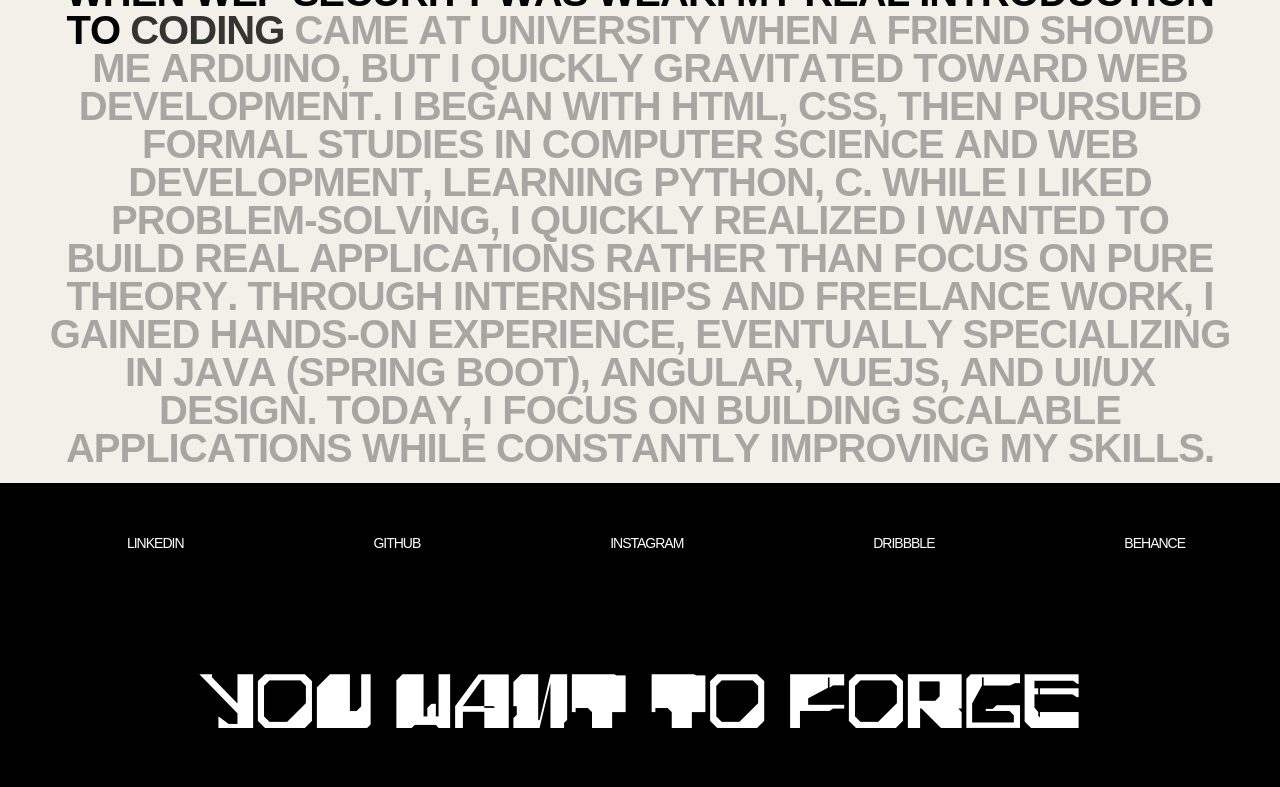
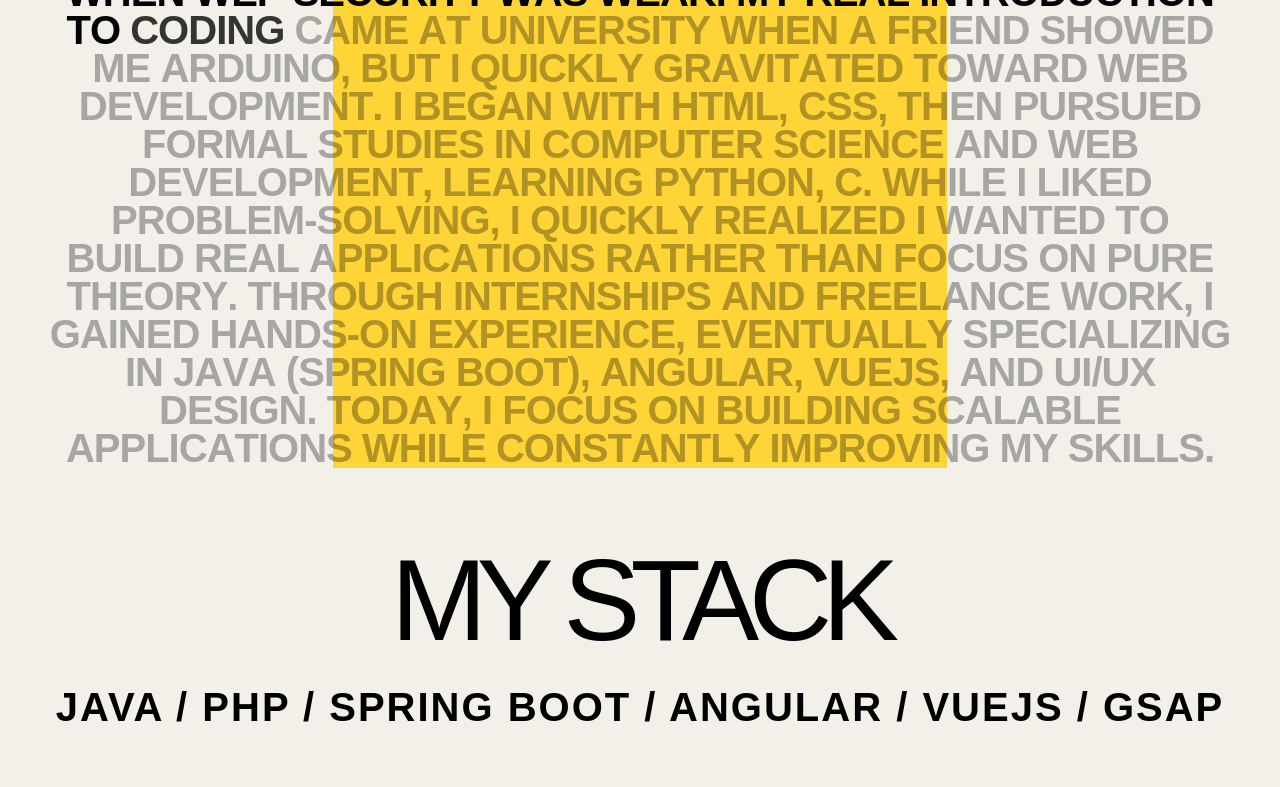
Before and after one commit to doc-souhail/SOUHAIL_Portfolio, a Vue app: page /about in a window 1280 px wide. Shown: the part 2100-2887 px from the top of the page. Built offline with nearby package versions, Linux system fonts and the light colour scheme; a web font is replaced by a local one.

Commit message:
gsap text animation

```diff
--- a/src/assets/base.css
+++ b/src/assets/base.css
@@ -3,7 +3,7 @@
     --secondary-color: #000000;
     --text-color-1: #000000;
     --text-color-2: #fff;
-    --text-color-3: #de5839;
+    --text-color-3: #ffd436;
     --secondary-text-color: #8a8989;
     --font-size-large: 18px;
     --font-size-small: 18px;
@@ -77,4 +77,5 @@ ul{
 
 .footer_links:hover{
     background-color: var(--text-color-3);
+    color: var(--text-color-1);
 }
--- a/src/views/AboutView.vue
+++ b/src/views/AboutView.vue
@@ -53,21 +53,33 @@ onMounted(() => {
     },
   });
 
-  // Animation du texte dans le portfolio pendant le scroll
+
   gsap.utils.toArray('.portfolio-text').forEach((textElement) => {
     gsap.from(textElement, {
       opacity: 0,
-      y: 100, // Déplace le texte vers le bas avant qu'il n'apparaisse
+      y: 100,
       duration: 1.5,
       ease: 'power2.out',
       scrollTrigger: {
         trigger: textElement,
-        start: 'top bottom', // L'animation démarre lorsque l'élément atteint le bas de la fenêtre
-        end: 'bottom top', // L'animation se termine lorsque l'élément atteint le haut de la fenêtre
-        scrub: 1, // Cela synchronise l'animation avec le scroll
-        once: true, // L'animation ne se répète pas
+        start: 'top bottom',
+        end: 'bottom top',
+        scrub: 1,
+        once: true,
       },
     });
+  });
+
+  gsap.to(".bg", {
+    inset: "0px",
+    duration: 0.5,
+    ease: "power2.out",
+    scrollTrigger: {
+      trigger: ".bg",
+      start: "top bottom",
+      end: "bottom top",
+      scrub: 1,
+    },
   });
 
 });
@@ -97,12 +109,13 @@ onMounted(() => {
   <section class="img-container">
     <img src="../assets/imgs/beach.webp" class="w-100 img-fluid parallax-img" alt="Beach">
   </section>
-  <section class="container mt-5">
+  <section class="position-relative">
     <div class="bg"></div>
+    <section class="container mt-5 ">
       <h3 class="text-uppercase pb-5 text-center">My Journey into Web Development </h3>
     </section>
-  <div class="px-5">
-    <p class="text-center fw-bold fs-1 text-uppercase text-about animate">
+    <section class="px-5  text-center">
+      <p class="fw-bold fs-1 text-uppercase text-about animate">
         I started my journey in tech by modding games like GTA San Andreas and exploring Linux,
         where I experimented with hacking Wi-Fi passwords back when WEP security was weak.
         My real introduction to coding came at university when a friend showed me Arduino,
@@ -114,7 +127,12 @@ onMounted(() => {
         Angular, VueJs, and UI/UX design. Today, I focus on building scalable applications while constantly improving my
         skills.
       </p>
+      <div class="py-5 text-uppercase ">
+        <h3 class="">My stack</h3>
+        <p class="fw-bold fs-1 text-uppercase">Java / PHP / Spring boot / Angular / VueJs / Gsap </p>
       </div>
+    </section>
+  </section>
 
 </template>
 
@@ -166,6 +184,13 @@ h3{
     line-height: 38px;
 }
 
-
+.bg {
+  position: absolute;
+  background: #ffd436;
+  display: block;
+  opacity: 1;
+  z-index: -1;
+  inset: 332.516px;
+}
 
 </style>
```
Lines whose indentation alone changed are shown as unchanged.
